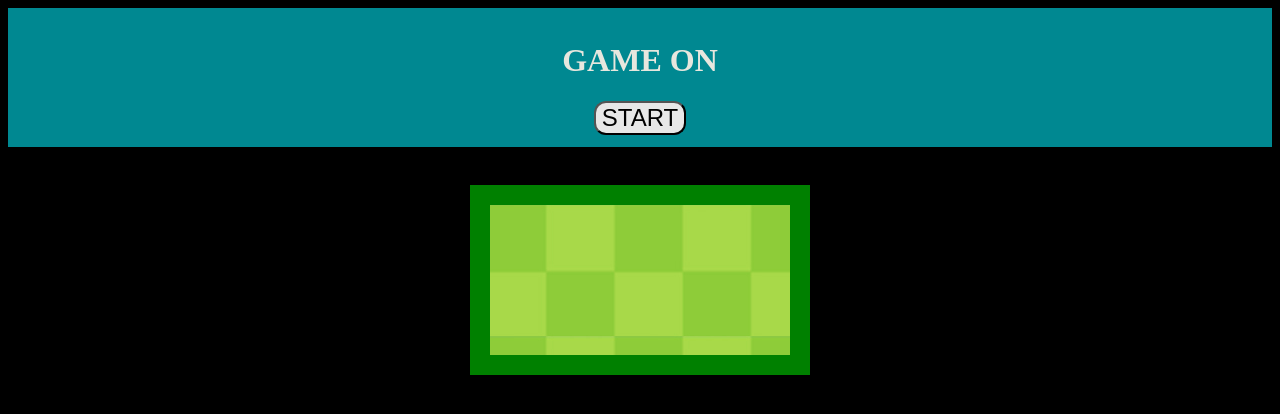
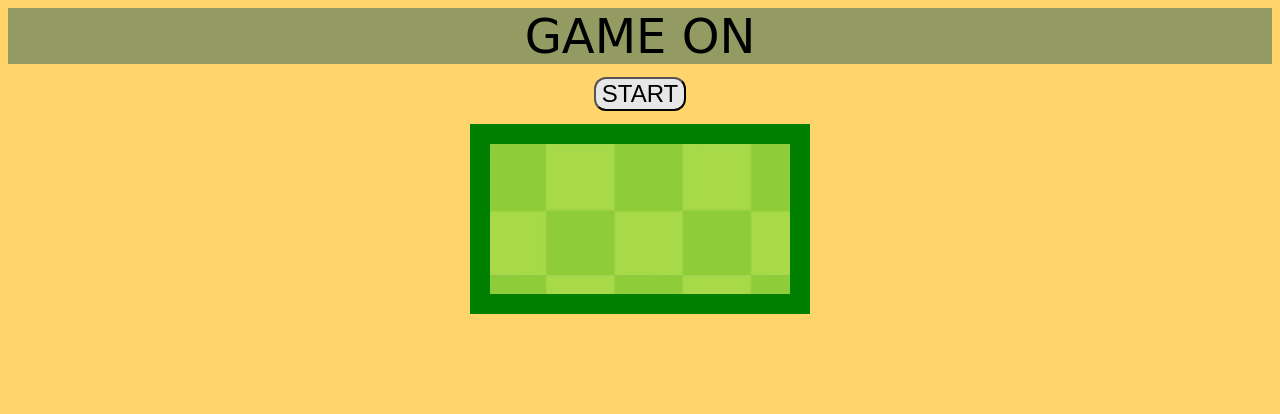
Before and after one commit to itachi1101/Snakes_game, a plain HTML site: page index.html in a window 1280 px wide. Drawn offline with nearby package versions, Linux system fonts and the light colour scheme.

Commit message:
color scheme updated

```diff
--- a/index.html
+++ b/index.html
@@ -6,19 +6,21 @@
     <title>Snake Game</title>
   </head>
   <body>
-    <div class="intro"> <h1 class="heading">GAME ON</h1>
-    <button class="click">START</button></div>
+
+   <div class="intro">GAME ON</div>
+   <div class="button"> <button class="click">START</button></div>
+    <audio id="myaudio">
+      <source src="Assets/EatSound_CC0_by_EugeneLoza.ogg" type="audio/ogg">
+    </audio>
+    <audio id="daudio">
+      <source src="Assets/mixkit-spooky-game-over-1948.wav" type="audio/ogg">
+    </audio>
     <!-- <img id="gameover" src="Assets/gameover.jpg" alt=""> -->
     <div class="canvas">
     <canvas id="mycanvas"></canvas>
 
     </div>
-    <audio id="myaudio">
-      <source src="Assets/EatSound_CC0_by_EugeneLoza.ogg" type="audio/ogg">
-    </audio>
-    <audio id="daudio">
-      <source src="Assets/mixkit-sad-game-over-trombone-471.wav" type="audio/ogg">
-    </audio>
+
     <script src="snake.js" charset="utf-8"></script>
     <script src="https://ajax.googleapis.com/ajax/libs/jquery/3.5.1/jquery.min.js"></script>
   </body>
--- a/snake.js
+++ b/snake.js
@@ -1,9 +1,11 @@
 var w=window.innerWidth;
 var h=window.innerHeight;
-
+let maintext=document.querySelector('.intro');
 let button=document.querySelector('.click');
 button.addEventListener('click',function(){
+	button.innerHTML="START";
 	$(".intro").slideUp("slow");
+
 	init();
 
 })
@@ -46,9 +48,6 @@ function init(){
 		},
 
 		updateSnake:function(){
-			//console.log("updating snake according to the direction property");
-			//check if the snake has eaten food, increase the length of the snake and
-			//generate new food object
 			var headX = this.cells[0].x;
 			var headY = this.cells[0].y;
 
@@ -86,7 +85,7 @@ function init(){
 
 			this.cells.unshift({x: nextX,y:nextY});
 
-			/*Write a Logic that prevents snake from going out*/
+
 			var last_x = Math.round(W/cs);
 			var last_y = Math.round(H/cs);
 
@@ -100,7 +99,7 @@ function init(){
 	};
 
 	snake.createSnake();
-	//Add a Event Listener on the Document Object
+	//Add an Event Listener on the Document Object
 	function keyPressed(e){
 		//Conditional Statments
 		if(e.key=="ArrowRight"){
@@ -157,18 +156,19 @@ function getRandomFood(){
 		y:foodY,
 		color:"red",
 	}
-	return food
+	return food;
 
 }
 
 function gameloop(){
 	if(game_over==true){
-		dsound();
-		setTimeout(function(){
-			window.location.reload();
-		},5000);
+		maintext.innerHTML='😢😢 GAME OVER 😢😢 '
+		$(".intro").slideDown("fast");
+		button.innerHTML="TRY AGAIN";
+
 		return;
 	}
+
 	draw();
 	update();
 }
--- a/styles.css
+++ b/styles.css
@@ -8,21 +8,23 @@
    text-align: center;
 }
 .center {
-    margin: auto;
+
     width: 50%;
     border: 3px solid green;
     padding: 10px;
   }
 body{
-    background-color: black;
+    background-color: #ffd56b;
 }
 .intro{
-    background-color: #008891;
+    background-color:#939b62;
+    color: black;
     text-align: center;
-    padding: 1%;
-    margin-bottom: 3%;
-    color: #e7e7de;
-    font-size:medium;
+    padding-top: 0%;
+    margin-bottom: 0%;
+    margin-top: 0%;
+    font-size: 3rem;
+    font-family: cursive ;
 }
 .click{
     transition-duration: 0.4s;
@@ -30,9 +32,13 @@ body{
     color: black;
     border-radius: 12px;
     font-size: 24px;
+    margin: 13px;
 }
 .click:hover {
     background-color: red;
     color: white;
 
   }
+.button{
+    text-align: center;
+}
```
Also changed, not shown: 3 other files.
